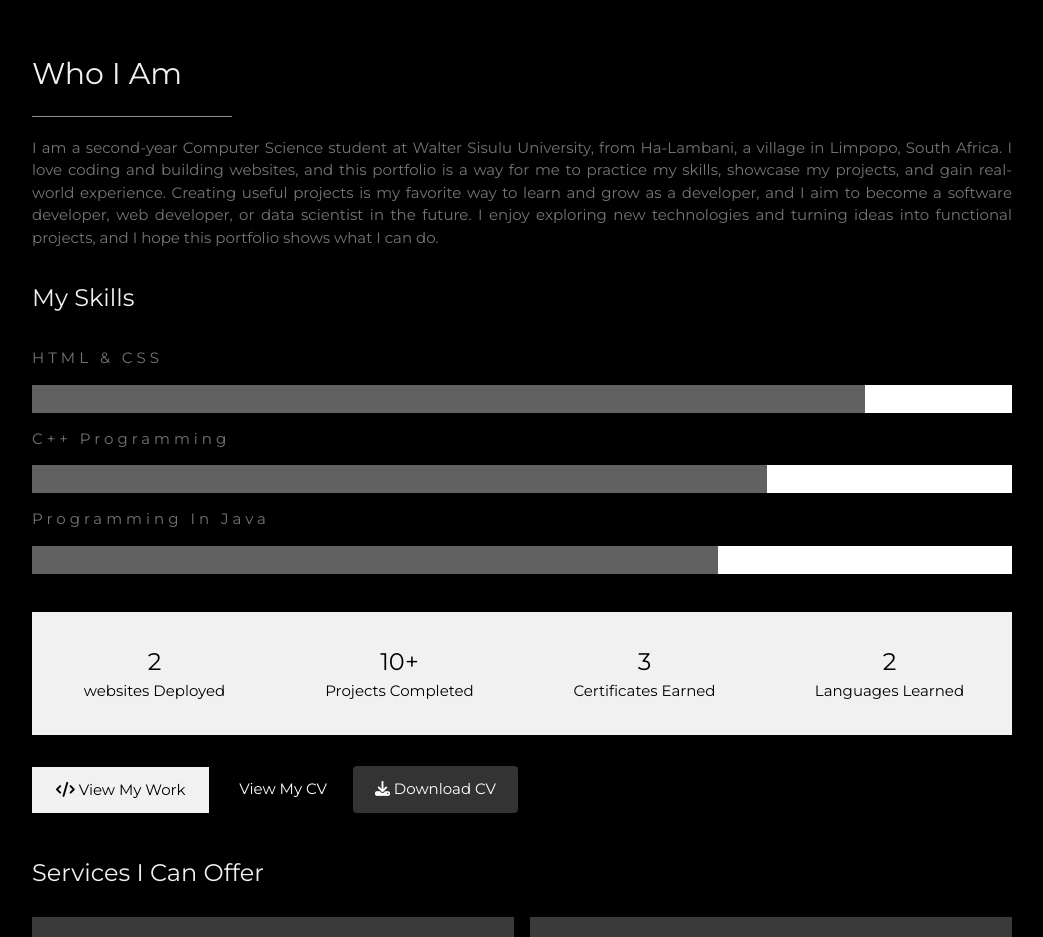
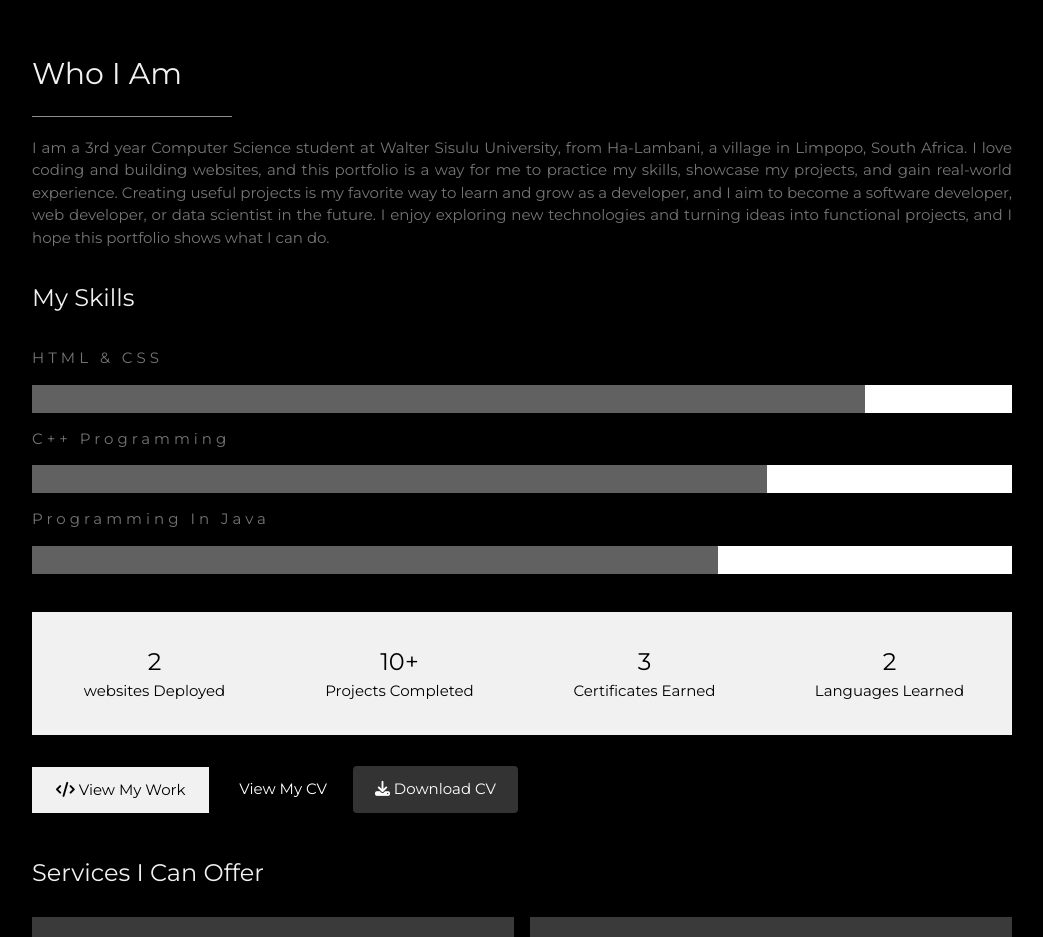
Before and after one commit to funifrank67-coder/funihh-portfolio, a plain HTML site: page index.html in a window 1280 px wide. Shown: the part 1620-2557 px from the top of the page, without its empty margins (178-1221 px from the left). Drawn offline with nearby package versions, Linux system fonts and the light colour scheme.

Commit message:
Revise portfolio content and update personal details
Updated portfolio details including personal information, skills, and project descriptions.

```diff
--- a/index.html
+++ b/index.html
@@ -76,7 +76,7 @@ body, h1,h2,h3,h4,h5,h6 {font-family: "Montserrat", sans-serif}
     <h2 class="w3-text-light-grey">Who I Am</h2>
     <hr style="width:200px" class="w3-opacity">
     <p>
-I am a second-year Computer Science student at Walter Sisulu University, from Ha-Lambani, a village in Limpopo, South Africa.
+I am a 3rd year Computer Science student at Walter Sisulu University, from Ha-Lambani, a village in Limpopo, South Africa.
 I love coding and building websites, and this portfolio is a way for me to practice my skills, showcase my projects, and gain real-world experience.
 Creating useful projects is my favorite way to learn and grow as a developer, and I aim to become a software developer, web developer, or data scientist in the future.
 I enjoy exploring new technologies and turning ideas into functional projects, and I hope this portfolio shows what I can do.
```
